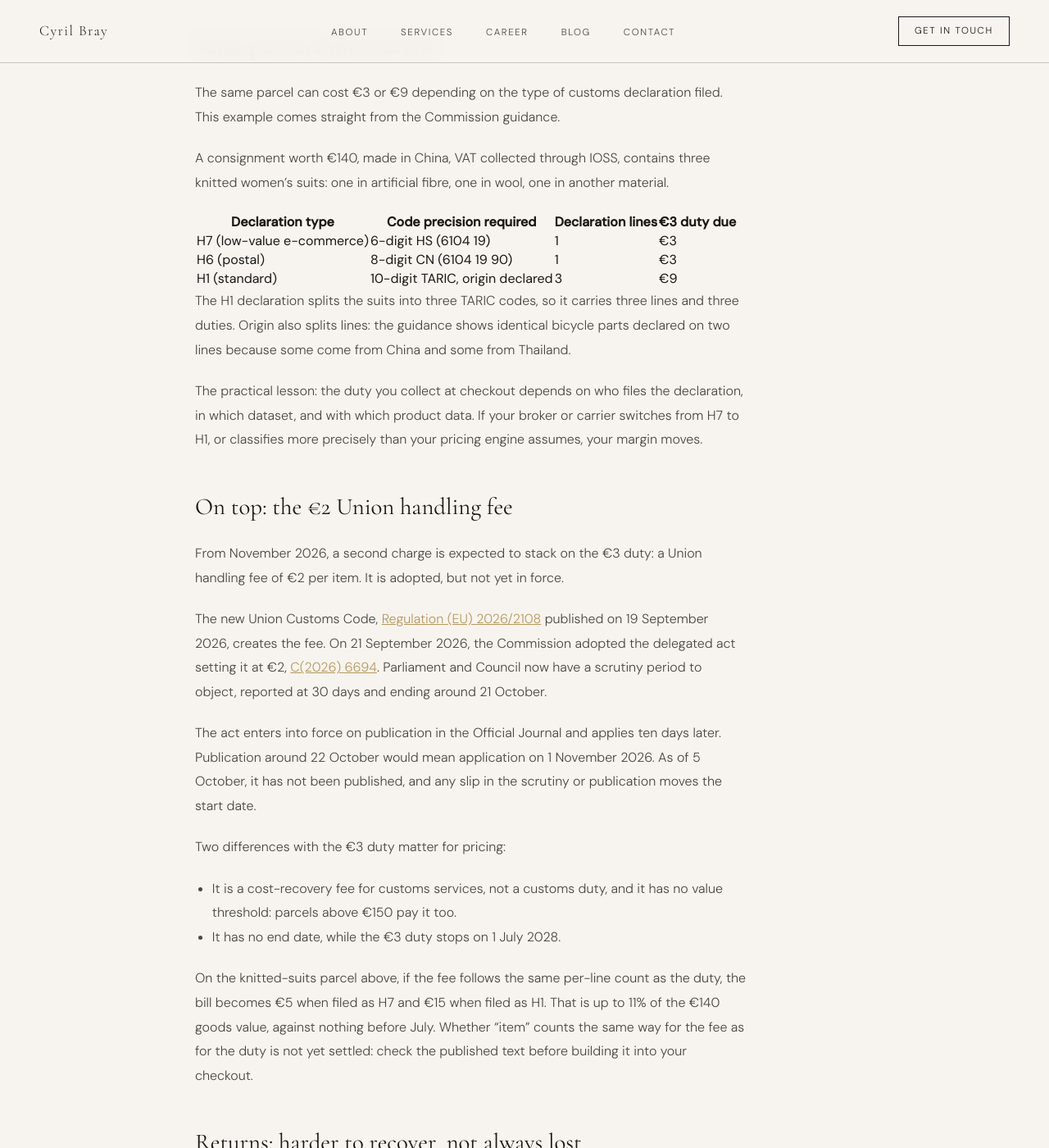
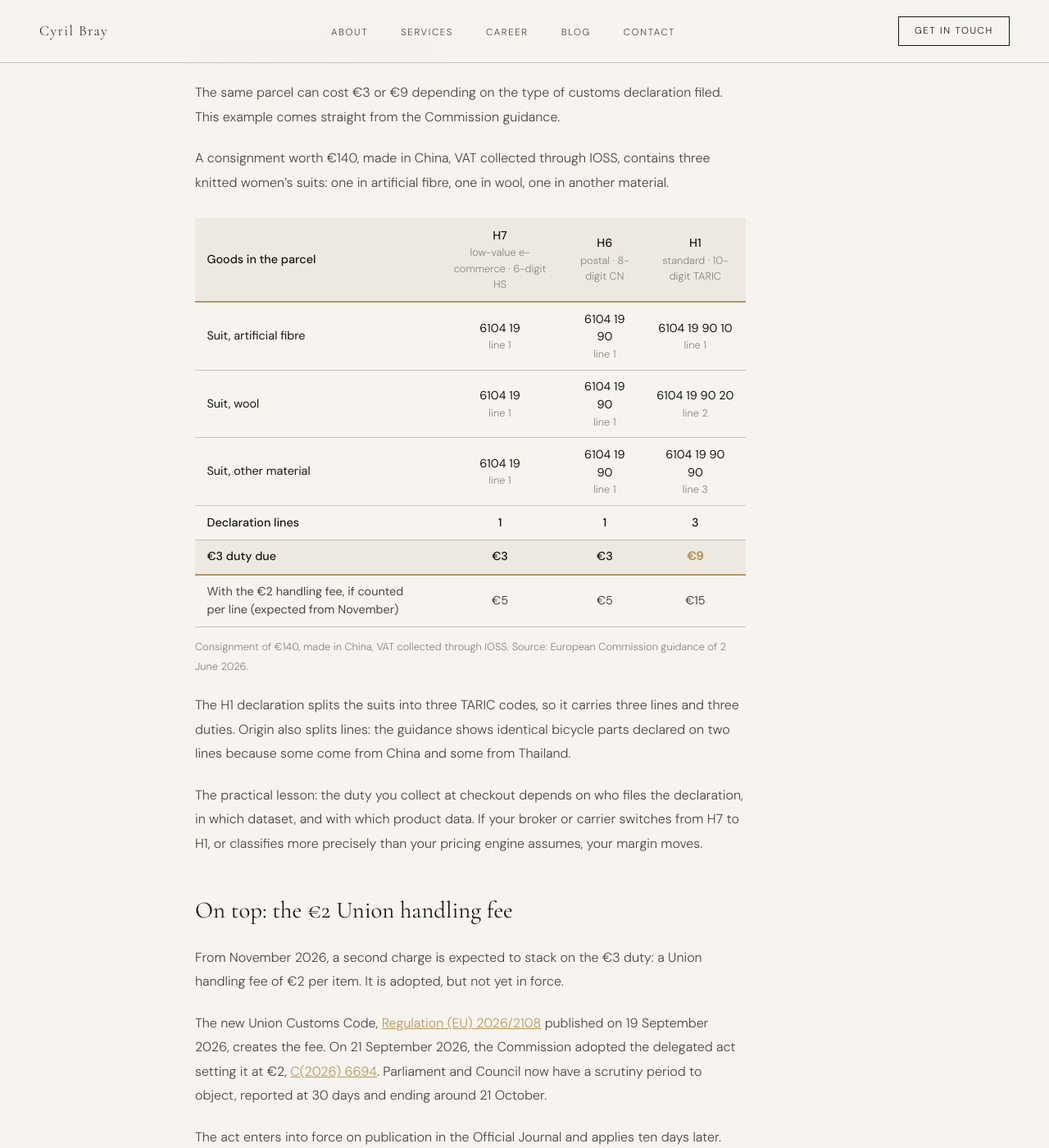
Before and after one commit to cyril408/cyril408.github.io, a Jekyll site: the page built from _posts/2026-10-05-eu-3-euro-duty-per-declaration-line.md, in a window 1280 px wide and 1400 px high, scrolled down 1188 px. Shown: the whole window at 82% size. Built offline with Jekyll 4.4.1, drawn with Linux system fonts in a browser that asks for light colours.

Commit message:
Update 2026-10-05-eu-3-euro-duty-per-declaration-line.md

```diff
--- a/_posts/2026-10-05-eu-3-euro-duty-per-declaration-line.md
+++ b/_posts/2026-10-05-eu-3-euro-duty-per-declaration-line.md
@@ -25,11 +25,22 @@ The same parcel can cost €3 or €9 depending on the type of customs declarati
 
 A consignment worth €140, made in China, VAT collected through IOSS, contains three knitted women's suits: one in artificial fibre, one in wool, one in another material.
 
-| Declaration type | Code precision required | Declaration lines | €3 duty due |
-| --- | --- | --- | --- |
-| H7 (low-value e-commerce) | 6-digit HS (6104 19) | 1 | €3 |
-| H6 (postal) | 8-digit CN (6104 19 90) | 1 | €3 |
-| H1 (standard) | 10-digit TARIC, origin declared | 3 | €9 |
+<div style="overflow-x:auto;margin:1.75rem 0;">
+<table style="width:100%;border-collapse:collapse;font-size:0.9rem;line-height:1.5;">
+<thead><tr style="background:var(--paper-warm);">
+<th style="padding:0.7rem 0.9rem;text-align:center;font-weight:500;border-bottom:2px solid var(--gold);text-align:left;">Goods in the parcel</th>
+<th style="padding:0.7rem 0.9rem;text-align:center;font-weight:500;border-bottom:2px solid var(--gold);">H7<br><span style="font-weight:300;font-size:0.8rem;color:var(--ink-light);">low-value e-commerce · 6-digit HS</span></th>
+<th style="padding:0.7rem 0.9rem;text-align:center;font-weight:500;border-bottom:2px solid var(--gold);">H6<br><span style="font-weight:300;font-size:0.8rem;color:var(--ink-light);">postal · 8-digit CN</span></th>
+<th style="padding:0.7rem 0.9rem;text-align:center;font-weight:500;border-bottom:2px solid var(--gold);">H1<br><span style="font-weight:300;font-size:0.8rem;color:var(--ink-light);">standard · 10-digit TARIC</span></th>
+</tr></thead><tbody>
+<tr><td style="padding:0.6rem 0.9rem;text-align:left;border-bottom:1px solid var(--ink-faint);">Suit, artificial fibre</td><td style="padding:0.6rem 0.9rem;text-align:center;border-bottom:1px solid var(--ink-faint);">6104 19<br><span style="font-weight:300;font-size:0.8rem;color:var(--ink-light);">line 1</span></td><td style="padding:0.6rem 0.9rem;text-align:center;border-bottom:1px solid var(--ink-faint);">6104 19 90<br><span style="font-weight:300;font-size:0.8rem;color:var(--ink-light);">line 1</span></td><td style="padding:0.6rem 0.9rem;text-align:center;border-bottom:1px solid var(--ink-faint);">6104 19 90 10<br><span style="font-weight:300;font-size:0.8rem;color:var(--ink-light);">line 1</span></td></tr>
+<tr><td style="padding:0.6rem 0.9rem;text-align:left;border-bottom:1px solid var(--ink-faint);">Suit, wool</td><td style="padding:0.6rem 0.9rem;text-align:center;border-bottom:1px solid var(--ink-faint);">6104 19<br><span style="font-weight:300;font-size:0.8rem;color:var(--ink-light);">line 1</span></td><td style="padding:0.6rem 0.9rem;text-align:center;border-bottom:1px solid var(--ink-faint);">6104 19 90<br><span style="font-weight:300;font-size:0.8rem;color:var(--ink-light);">line 1</span></td><td style="padding:0.6rem 0.9rem;text-align:center;border-bottom:1px solid var(--ink-faint);">6104 19 90 20<br><span style="font-weight:300;font-size:0.8rem;color:var(--ink-light);">line 2</span></td></tr>
+<tr><td style="padding:0.6rem 0.9rem;text-align:left;border-bottom:1px solid var(--ink-faint);">Suit, other material</td><td style="padding:0.6rem 0.9rem;text-align:center;border-bottom:1px solid var(--ink-faint);">6104 19<br><span style="font-weight:300;font-size:0.8rem;color:var(--ink-light);">line 1</span></td><td style="padding:0.6rem 0.9rem;text-align:center;border-bottom:1px solid var(--ink-faint);">6104 19 90<br><span style="font-weight:300;font-size:0.8rem;color:var(--ink-light);">line 1</span></td><td style="padding:0.6rem 0.9rem;text-align:center;border-bottom:1px solid var(--ink-faint);">6104 19 90 90<br><span style="font-weight:300;font-size:0.8rem;color:var(--ink-light);">line 3</span></td></tr>
+<tr><td style="padding:0.6rem 0.9rem;text-align:left;border-bottom:1px solid var(--ink-faint);font-weight:500;">Declaration lines</td><td style="padding:0.6rem 0.9rem;text-align:center;border-bottom:1px solid var(--ink-faint);font-weight:500;">1</td><td style="padding:0.6rem 0.9rem;text-align:center;border-bottom:1px solid var(--ink-faint);font-weight:500;">1</td><td style="padding:0.6rem 0.9rem;text-align:center;border-bottom:1px solid var(--ink-faint);font-weight:500;">3</td></tr>
+<tr style="background:var(--paper-warm);"><td style="padding:0.6rem 0.9rem;text-align:left;border-bottom:1px solid var(--ink-faint);font-weight:500;border-bottom:2px solid var(--gold);">€3 duty due</td><td style="padding:0.6rem 0.9rem;text-align:center;border-bottom:1px solid var(--ink-faint);font-weight:500;border-bottom:2px solid var(--gold);">€3</td><td style="padding:0.6rem 0.9rem;text-align:center;border-bottom:1px solid var(--ink-faint);font-weight:500;border-bottom:2px solid var(--gold);">€3</td><td style="padding:0.6rem 0.9rem;text-align:center;border-bottom:1px solid var(--ink-faint);font-weight:600;color:var(--gold);border-bottom:2px solid var(--gold);">€9</td></tr>
+<tr><td style="padding:0.6rem 0.9rem;text-align:left;border-bottom:1px solid var(--ink-faint);color:var(--ink-mid);">With the €2 handling fee, if counted per line (expected from November)</td><td style="padding:0.6rem 0.9rem;text-align:center;border-bottom:1px solid var(--ink-faint);color:var(--ink-mid);">€5</td><td style="padding:0.6rem 0.9rem;text-align:center;border-bottom:1px solid var(--ink-faint);color:var(--ink-mid);">€5</td><td style="padding:0.6rem 0.9rem;text-align:center;border-bottom:1px solid var(--ink-faint);color:var(--ink-mid);">€15</td></tr>
+</tbody></table></div>
+<p style="font-size:0.8rem;color:var(--ink-light);margin-top:-1rem;">Consignment of €140, made in China, VAT collected through IOSS. Source: European Commission guidance of 2 June 2026.</p>
 
 The H1 declaration splits the suits into three TARIC codes, so it carries three lines and three duties. Origin also splits lines: the guidance shows identical bicycle parts declared on two lines because some come from China and some from Thailand.
 
```
